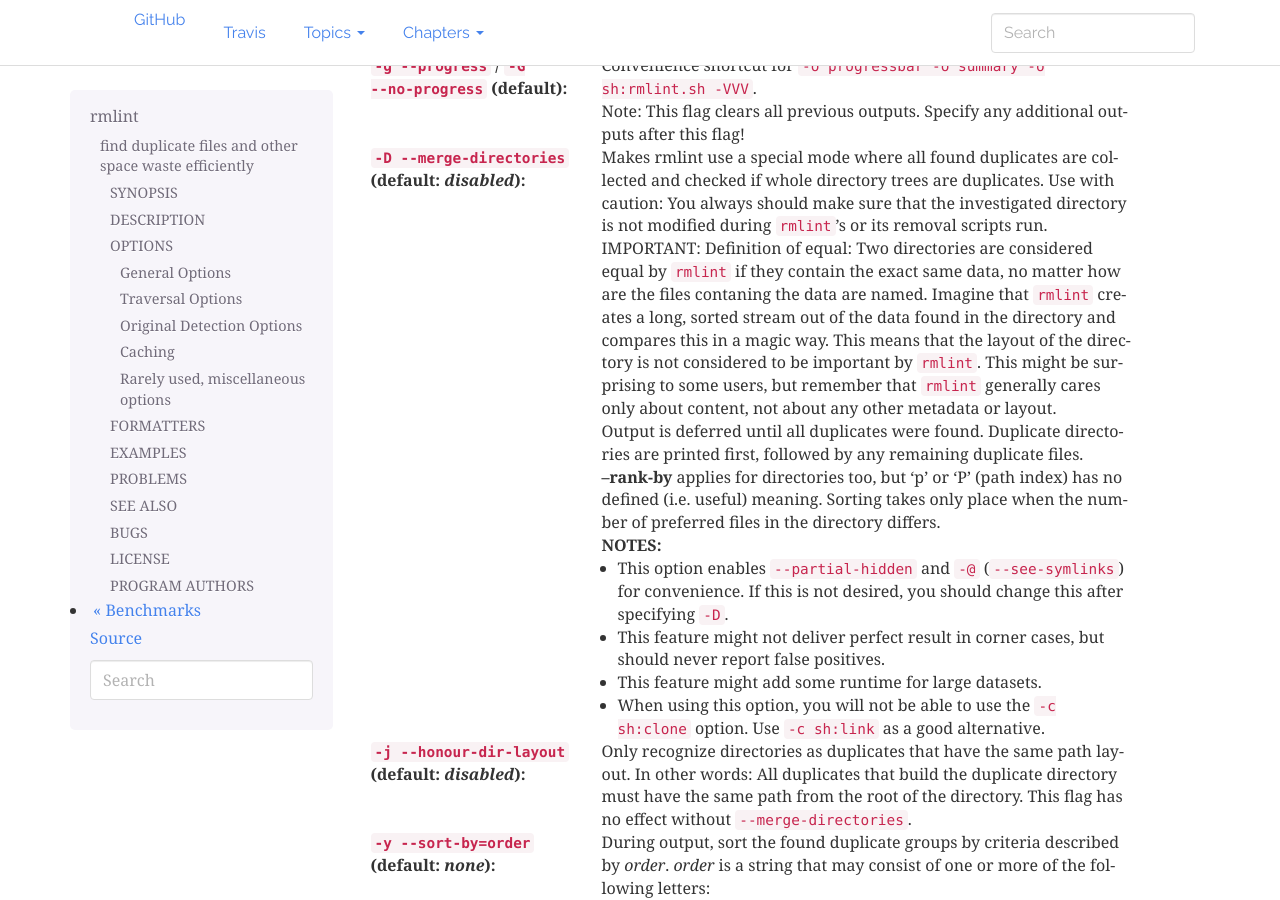
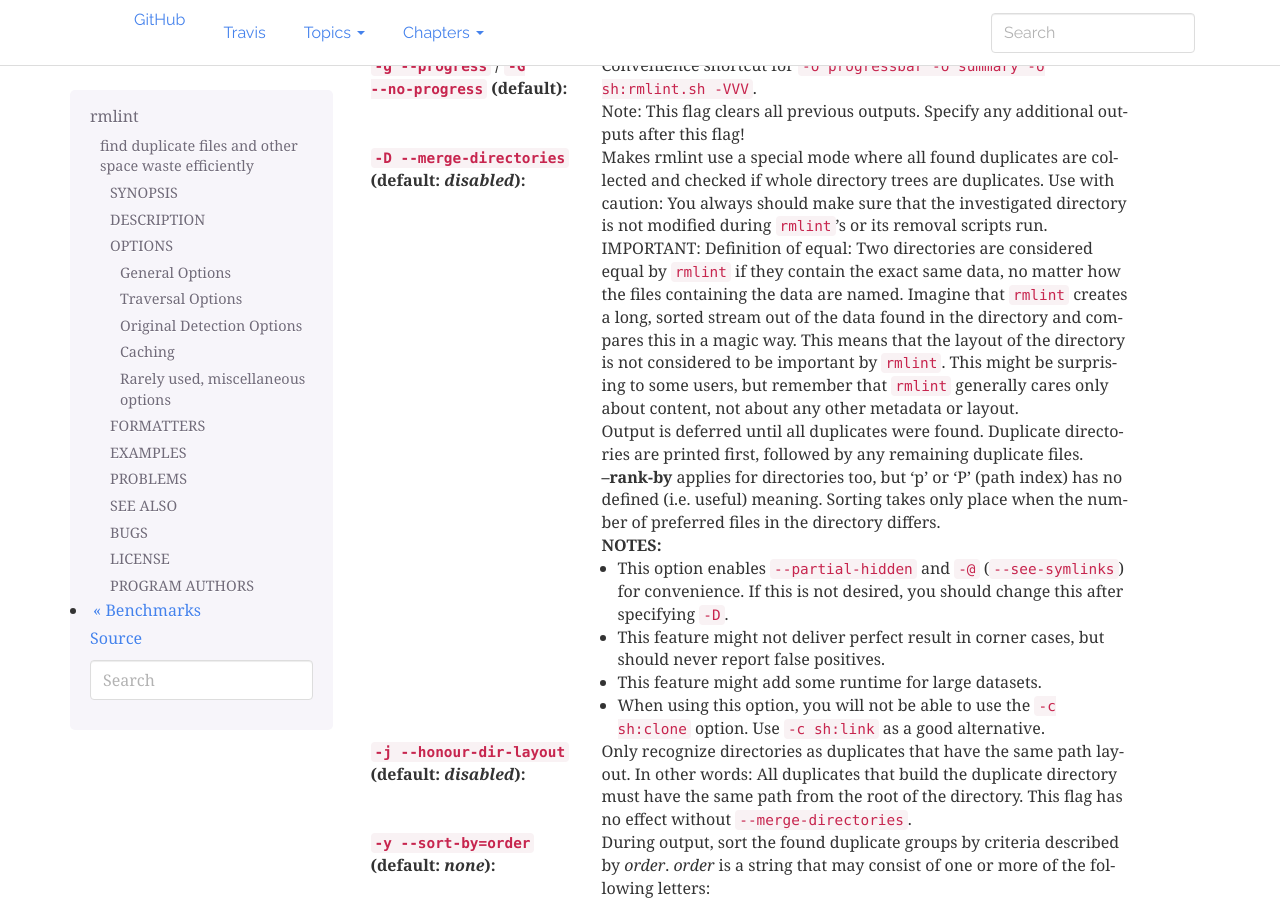
Before and after one commit to sahib/rmlint, a Sphinx documentation site: the page built from docs/rmlint.1.rst, in a window 1280 px wide and 900 px high, scrolled down 2333 px. Built offline with Sphinx 7.4.7, drawn with Linux system fonts in a browser that asks for light colours.

Commit message:
Fix man page typos.

```diff
--- a/docs/rmlint.1.rst
+++ b/docs/rmlint.1.rst
@@ -159,8 +159,8 @@ General Options
     during ``rmlint``'s or its removal scripts run.
 
     IMPORTANT: Definition of equal: Two directories are considered equal by
-    ``rmlint`` if they contain the exact same data, no matter how are the files
-    contaning the data are named. Imagine that ``rmlint`` creates a long,
+    ``rmlint`` if they contain the exact same data, no matter how the files
+    containing the data are named. Imagine that ``rmlint`` creates a long,
     sorted stream out of the data found in the directory and compares this in
     a magic way. This means that the layout of the directory is not considered
     to be important by ``rmlint``. This might be surprising to some users, but
```
